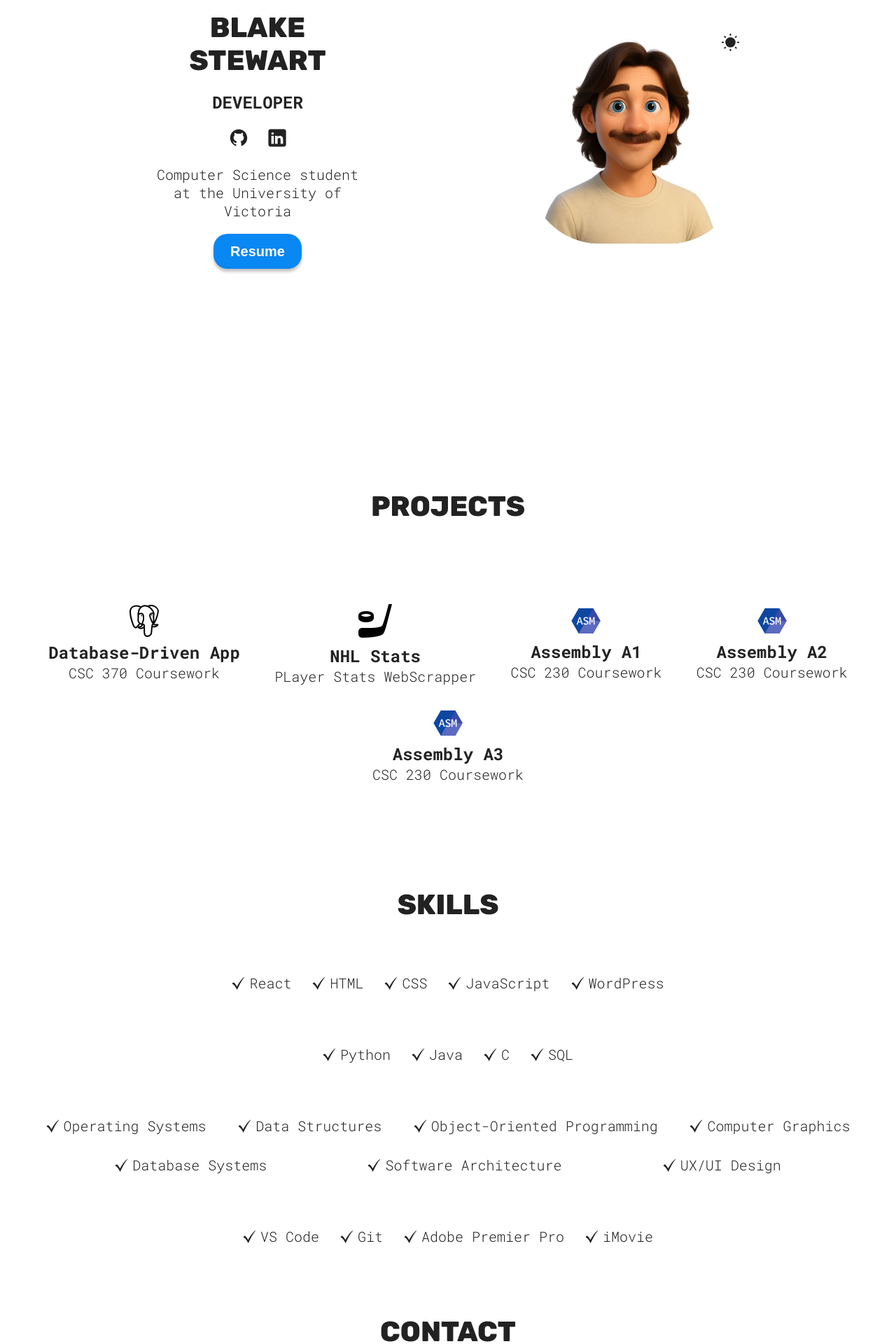
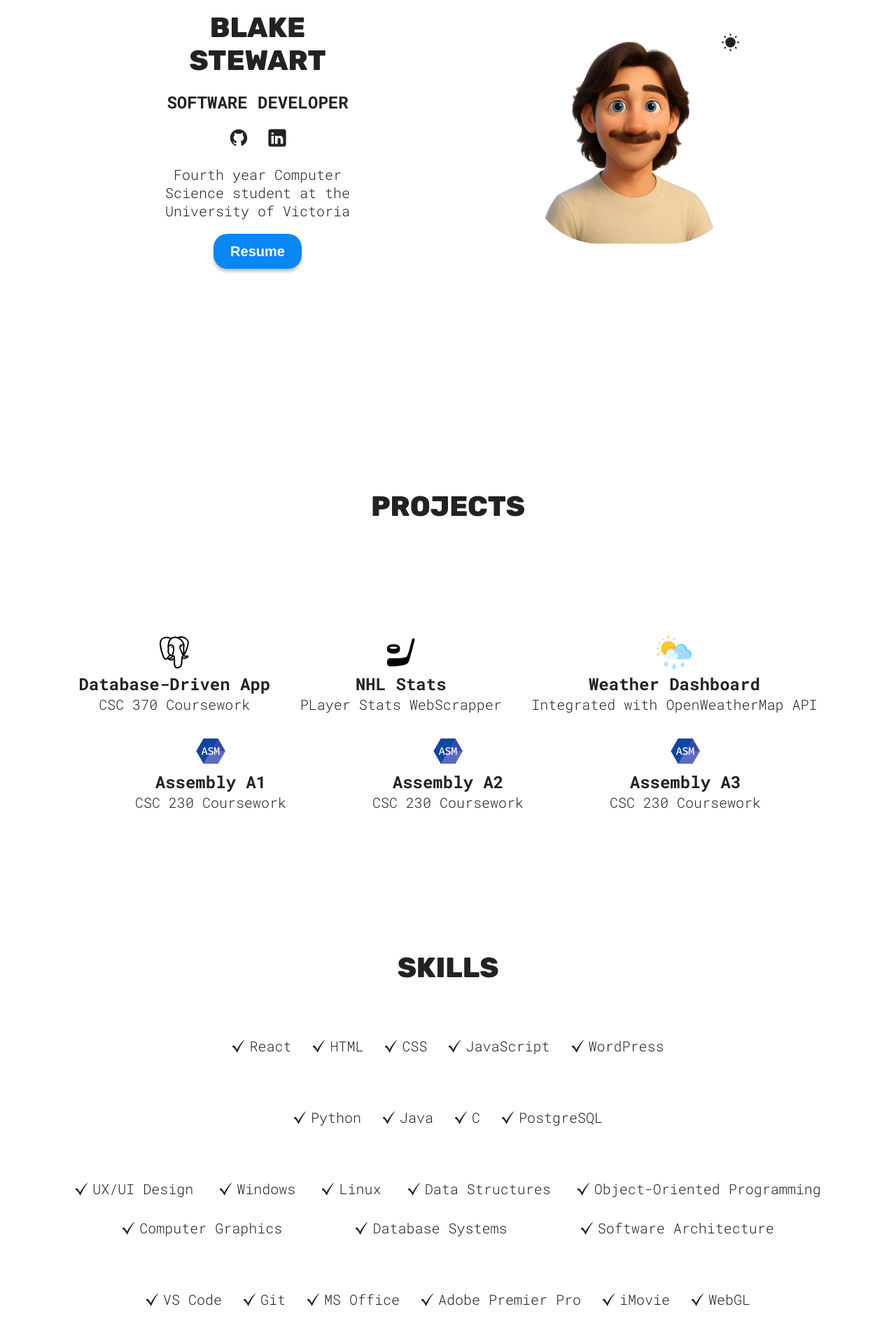
Before and after one commit to bl9kes/personal-portfolio, a React (Vite) app: page / in a window 1280 px wide. Shown: the part 200-2120 px from the top of the page at 70% size. Built offline with nearby package versions, Linux system fonts and the light colour scheme.

Commit message:
recent updates
update to skills and projects

```diff
--- a/src/sections/Hero/Hero.jsx
+++ b/src/sections/Hero/Hero.jsx
@@ -48,7 +48,7 @@ function Hero() {
                     <br />
                     Stewart
                 </h1>
-                <h2>Developer</h2>
+                <h2>Software Developer</h2>
 
                 {/* Social links */}
                 <span>
@@ -63,7 +63,7 @@ function Hero() {
                     </a>
                 </span>
                 <p className={styles.description}>
-                    Computer Science student at the University of Victoria
+                    Fourth year Computer Science student at the University of Victoria
                 </p>
 
                 {/* Resume download button */}
--- a/src/sections/Projects/Projects.jsx
+++ b/src/sections/Projects/Projects.jsx
@@ -5,6 +5,7 @@ import ProjectCard from '../../common/ProjectCard'; // Reusable component for di
 import asm from '../../assets/asm.png';
 import sql from '../../assets/sql.png';
 import puck from '../../assets/puck.png';
+import weather from "../../assets/weather.png";
 
 function Projects() {
     return (
@@ -27,6 +28,12 @@ function Projects() {
                     link='https://github.com/bl9kes'
                     h3='NHL Stats'
                     p='PLayer Stats WebScrapper'
+                />
+                <ProjectCard
+                    src={weather}
+                    link='https://github.com/bl9kes/weather-app'
+                    h3='Weather Dashboard'
+                    p='Integrated with OpenWeatherMap API'
                 />
                 <ProjectCard
                     src={asm}
--- a/src/sections/Projects/ProjectsStyles.module.css
+++ b/src/sections/Projects/ProjectsStyles.module.css
@@ -4,7 +4,7 @@
   text-align: center;
 
   img {
-      max-width: 250px;
+    max-width: 50px;
     align-self: center;
     background-color: var(--project-card-bg);
     border-radius: 20px;
@@ -29,11 +29,11 @@
   gap: 30px;
 }
 
-  @media (width >= 800px) {
+@media (width >=800px) {
   .projectsContainer {
     flex-direction: row;
     flex-wrap: wrap;
     justify-content: space-evenly;
-      padding: 50px;
+    padding: 100px;
   }
 }
--- a/src/sections/Skills/Skills.jsx
+++ b/src/sections/Skills/Skills.jsx
@@ -28,20 +28,21 @@ function Skills() {
                 <SkillList src={checkMarkIcon} skill="Python" />
                 <SkillList src={checkMarkIcon} skill="Java" />
                 <SkillList src={checkMarkIcon} skill="C  " />
-                <SkillList src={checkMarkIcon} skill="SQL" />
+                <SkillList src={checkMarkIcon} skill="PostgreSQL" />
             </div>
 
             <hr />
 
             {/* CS Concepts / Coursework */}
             <div className={styles.skillList}>
-                <SkillList src={checkMarkIcon} skill="Operating Systems" />
+                <SkillList src={checkMarkIcon} skill="UX/UI Design" />
+                <SkillList src={checkMarkIcon} skill="Windows" />
+                <SkillList src={checkMarkIcon} skill="Linux" />
                 <SkillList src={checkMarkIcon} skill="Data Structures" />
                 <SkillList src={checkMarkIcon} skill="Object-Oriented Programming" />
                 <SkillList src={checkMarkIcon} skill="Computer Graphics" />
                 <SkillList src={checkMarkIcon} skill="Database Systems" />
                 <SkillList src={checkMarkIcon} skill="Software Architecture" />
-                <SkillList src={checkMarkIcon} skill="UX/UI Design" />
             </div>
 
             <hr />
@@ -50,8 +51,10 @@ function Skills() {
             <div className={styles.skillList}>
                 <SkillList src={checkMarkIcon} skill="VS Code" />
                 <SkillList src={checkMarkIcon} skill="Git" />
+                <SkillList src={checkMarkIcon} skill="MS Office" />
                 <SkillList src={checkMarkIcon} skill="Adobe Premier Pro" />
                 <SkillList src={checkMarkIcon} skill="iMovie" />
+                <SkillList src={checkMarkIcon} skill="WebGL" />
             </div>
         </section>
     );
--- a/src/sections/Skills/SkillsStyles.module.css
+++ b/src/sections/Skills/SkillsStyles.module.css
@@ -21,8 +21,8 @@
   flex-wrap: wrap;
   row-gap: 40px;
   max-width: 26ch;
-    padding-left: 50px;
-    padding-right: 50px;
+  padding-left: 100px;
+  padding-right: 100px;
   padding-top: 15px;
 }
 
@@ -34,7 +34,7 @@
   margin: 30px auto;
 }
 
-  @media (width >= 800px) {
+@media (width >=800px) {
   .skillList {
     max-width: fit-content;
     gap: 30px;
```
Also changed, not shown: src/assets/weather.png (added). Lines whose indentation alone changed are shown as unchanged.
